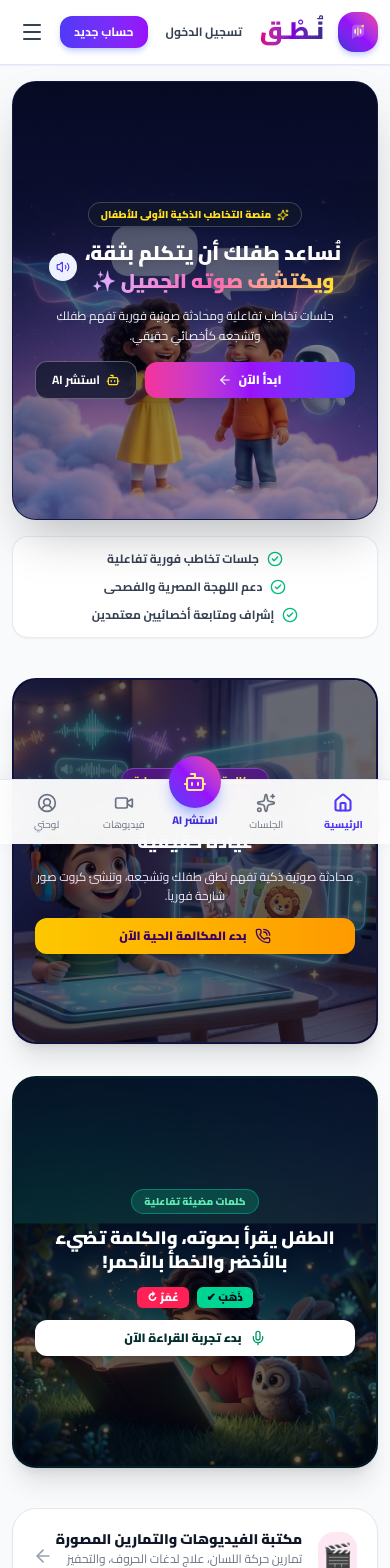
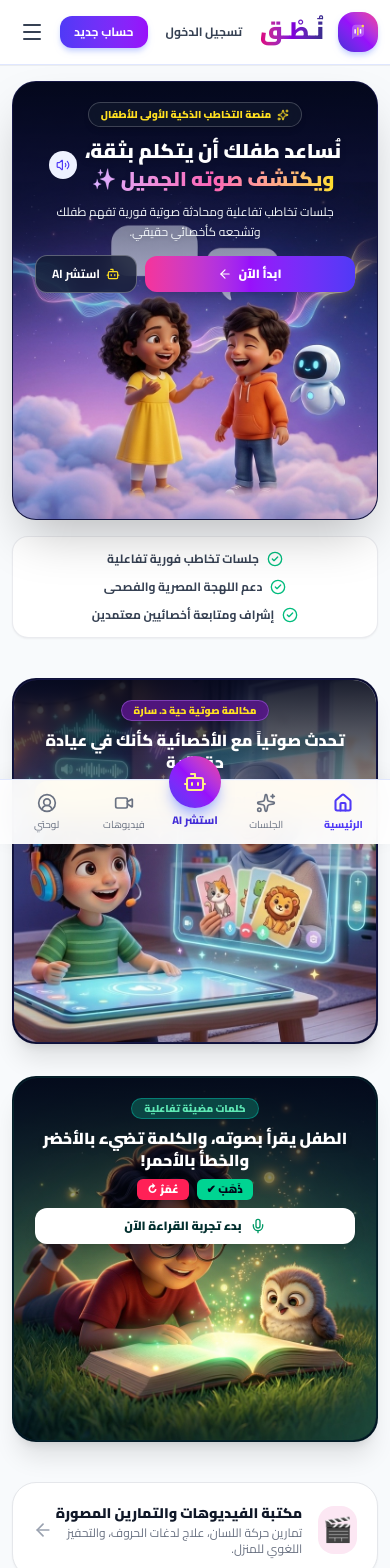
Before and after one commit to iaomn8406-pixel/AI-SPEECH, a Next.js app: page / in a window 390 px wide. Shown: the top 1568 px of the page. Built offline with nearby package versions, Linux system fonts and the light colour scheme.

Commit message:
fix(mobile-banners): use full seamless 1:1 reading banner & place mobile banner text cleanly at top

```diff
--- a/src/app/page.tsx
+++ b/src/app/page.tsx
@@ -123,21 +123,21 @@ export default function LandingPage() {
               </div>
             </div>
 
-            {/* MOBILE HERO BANNER (True Mobile 5:6 Proportions - Zero Cropped Characters - Text Centered) */}
+            {/* MOBILE HERO BANNER (True Mobile 5:6 Proportions - Text at Top - Characters Uncovered Below) */}
             <div className="block sm:hidden relative w-full aspect-[5/6] rounded-3xl overflow-hidden shadow-2xl border border-indigo-900/40 bg-slate-950">
 
-              {/* Full Mobile Illustration - True Proportions, Zero Cut Characters */}
+              {/* Full Mobile Illustration */}
               <img
                 src="/images/banners/hero-mobile.jpg"
                 alt="منصة نطق لتأهيل الأطفال"
                 className="absolute inset-0 w-full h-full object-cover object-bottom"
               />
 
-              {/* Balanced Full-Card Vignette for Crisp Centered Text */}
-              <div className="absolute inset-0 bg-gradient-to-b from-slate-950/75 via-slate-950/55 to-slate-950/30" />
+              {/* Soft Top Gradient so Text at Top is Crisp & Characters Below Stay 100% Clear */}
+              <div className="absolute inset-0 bg-gradient-to-b from-slate-950/90 via-slate-950/45 to-transparent h-3/5" />
 
-              {/* Centered Content Inside Banner */}
-              <div className="relative z-10 p-5 h-full flex flex-col justify-center items-center text-center text-white space-y-3">
+              {/* Top Text Content */}
+              <div className="relative z-10 p-5 pt-5 h-full flex flex-col justify-start items-center text-center text-white space-y-2.5">
                 <div className="inline-flex items-center gap-1.5 px-3 py-1 rounded-full bg-slate-900/80 backdrop-blur-md border border-white/20 text-yellow-300 text-[10px] font-black shadow-md">
                   <Sparkles className="w-3 h-3 text-yellow-300" />
                   <span>منصة التخاطب الذكية الأولى للأطفال</span>
@@ -156,7 +156,7 @@ export default function LandingPage() {
                   />
                 </div>
 
-                <p className="text-xs text-slate-100 leading-relaxed font-medium max-w-xs drop-shadow-sm">
+                <p className="text-xs text-slate-100 leading-relaxed font-medium max-w-xs drop-shadow-sm line-clamp-2">
                   جلسات تخاطب تفاعلية ومحادثة صوتية فورية تفهم طفلك وتشجعه كأخصائي حقيقي.
                 </p>
 
@@ -246,26 +246,23 @@ export default function LandingPage() {
                 </div>
               </div>
 
-              {/* MOBILE LAYOUT (1:1 True Mobile Aspect - Zero Cut Heads - Text Centered) */}
+              {/* MOBILE LAYOUT (1:1 True Mobile Aspect - Text at Top - Boy & Therapist Uncovered Below) */}
               <div className="block sm:hidden relative w-full aspect-square rounded-3xl overflow-hidden shadow-xl border border-indigo-900/40 bg-slate-950">
                 <img
                   src="/images/banners/specialist-call-mobile.jpg"
                   alt="مكالمة أخصائية التخاطب"
                   className="absolute inset-0 w-full h-full object-cover object-center"
                 />
-                <div className="absolute inset-0 bg-slate-950/60" />
+                <div className="absolute inset-0 bg-gradient-to-b from-slate-950/90 via-slate-950/45 to-transparent h-3/5" />
 
-                <div className="relative z-10 p-5 h-full flex flex-col justify-center items-center text-center space-y-3 text-white">
-                  <span className="bg-purple-900/85 backdrop-blur-md text-yellow-300 text-[10px] font-black px-3 py-1 rounded-full border border-purple-400/40">
+                <div className="relative z-10 p-5 pt-5 h-full flex flex-col justify-start items-center text-center space-y-2 text-white">
+                  <span className="bg-purple-900/85 backdrop-blur-md text-yellow-300 text-[10px] font-black px-3 py-0.5 rounded-full border border-purple-400/40">
                     مكالمة صوتية حية د. سارة
                   </span>
 
-                  <h3 className="text-lg font-black leading-snug drop-shadow-md max-w-xs">
+                  <h3 className="text-base font-black leading-snug drop-shadow-md max-w-xs">
                     تحدث صوتياً مع الأخصائية كأنك في عيادة حقيقية
                   </h3>
-                  <p className="text-xs text-purple-100 leading-relaxed font-medium max-w-xs drop-shadow-sm">
-                    محادثة صوتية ذكية تفهم نطق طفلك وتشجعه، وتنشئ كروت صور شارحة فورياً.
-                  </p>
                   <Link
                     href="/sessions/sess-sl-101"
                     className="w-full max-w-xs py-2.5 bg-gradient-to-r from-yellow-400 to-amber-500 text-purple-950 font-black text-xs rounded-xl shadow-lg text-center flex items-center justify-center gap-2 active:scale-95 transition-transform"
@@ -326,21 +323,21 @@ export default function LandingPage() {
                 </div>
               </div>
 
-              {/* MOBILE LAYOUT (14:15 True Mobile Aspect - Full Scene - Text Centered) */}
-              <div className="block sm:hidden relative w-full aspect-[14/15] rounded-3xl overflow-hidden shadow-xl border border-teal-900/40 bg-slate-950">
+              {/* MOBILE LAYOUT (1:1 Full Seamless Scene - Text at Top - Boy, Book & Owl 100% Uncovered Below) */}
+              <div className="block sm:hidden relative w-full aspect-square rounded-3xl overflow-hidden shadow-xl border border-teal-900/40 bg-slate-950">
                 <img
                   src="/images/banners/reading-trainer-mobile.jpg"
                   alt="مدرب القراءة الذكي"
-                  className="absolute inset-0 w-full h-full object-cover object-bottom"
+                  className="absolute inset-0 w-full h-full object-cover object-center"
                 />
-                <div className="absolute inset-0 bg-slate-950/60" />
+                <div className="absolute inset-0 bg-gradient-to-b from-slate-950/90 via-slate-950/45 to-transparent h-3/5" />
 
-                <div className="p-5 h-full flex flex-col justify-center items-center text-center space-y-3 text-white relative z-10">
-                  <span className="bg-teal-900/85 backdrop-blur-md text-emerald-300 text-[10px] font-black px-3 py-1 rounded-full border border-teal-400/40">
+                <div className="p-5 pt-5 h-full flex flex-col justify-start items-center text-center space-y-2 text-white relative z-10">
+                  <span className="bg-teal-900/85 backdrop-blur-md text-emerald-300 text-[10px] font-black px-3 py-0.5 rounded-full border border-teal-400/40">
                     كلمات مضيئة تفاعلية
                   </span>
 
-                  <h3 className="text-lg font-black leading-snug drop-shadow-md max-w-xs">
+                  <h3 className="text-base font-black leading-snug drop-shadow-md max-w-xs">
                     الطفل يقرأ بصوته، والكلمة تضيء بالأخضر والخطأ بالأحمر!
                   </h3>
                   <div className="flex items-center justify-center gap-2 text-[11px] font-bold">
```
Also changed, not shown: public/images/banners/reading-trainer-mobile.jpg.
